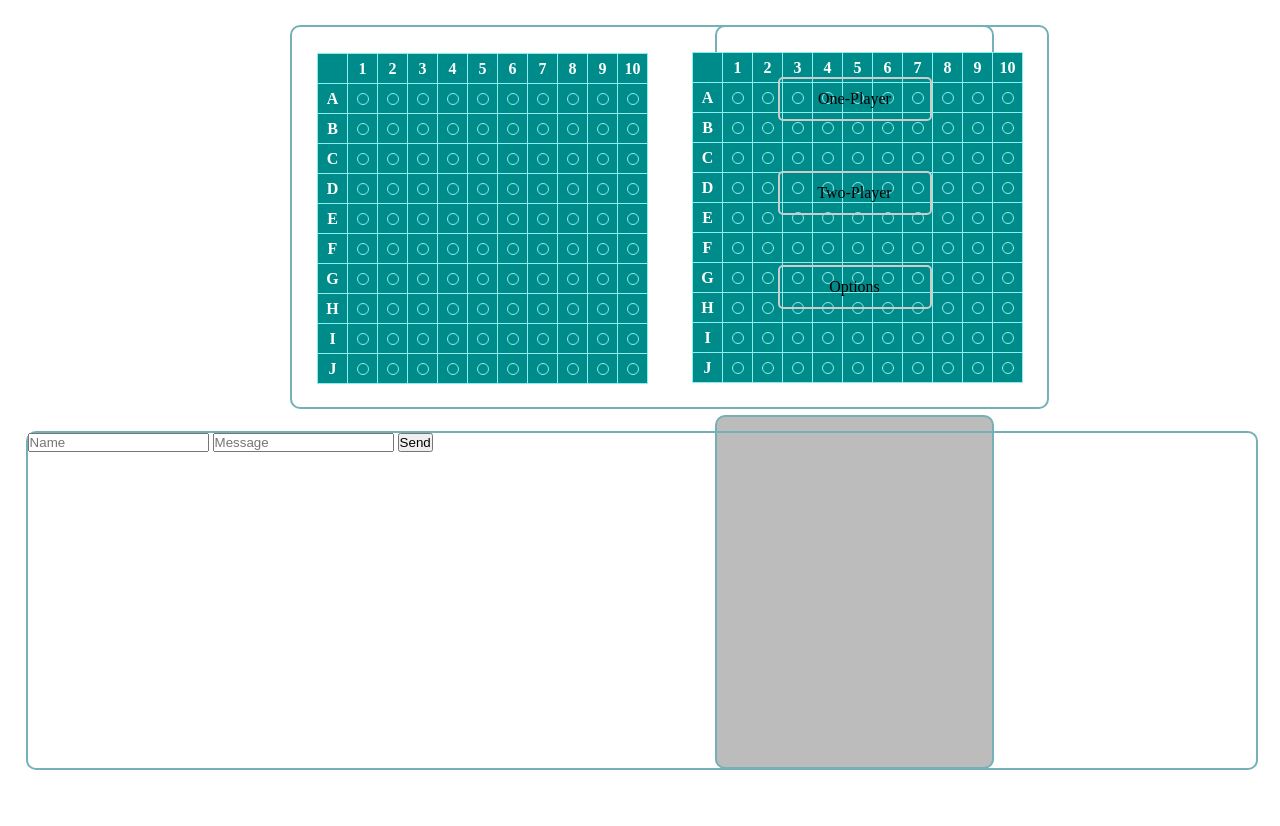
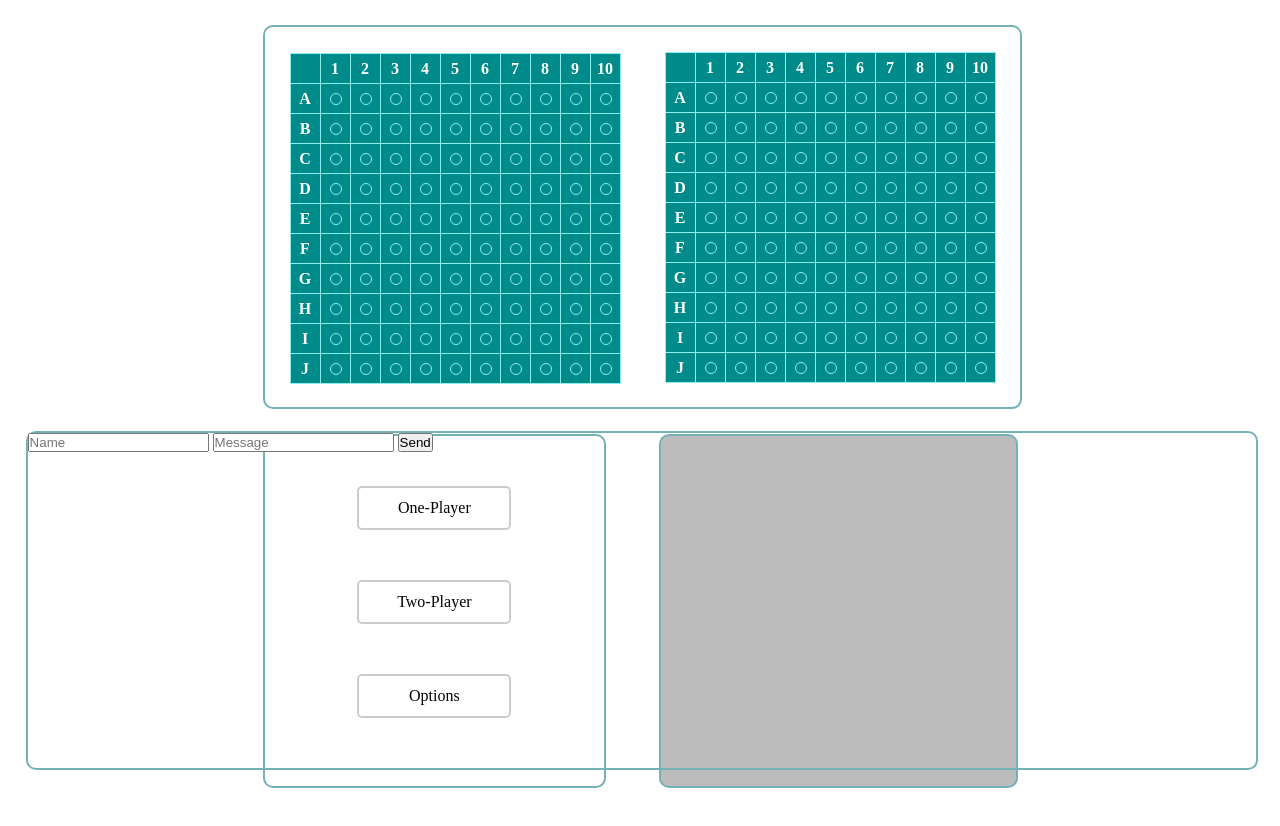
Before and after one commit to tmvorisek/BattleShip, a plain HTML site: page templates/index.html in a window 1280 px wide. Drawn offline with nearby package versions, Linux system fonts and the light colour scheme; files that its build step writes are made by us from their sources; no server answers; files whose address does not match are found by name.

Commit message:
Fixed major css errors and begun designing workable interface.

```diff
--- a/css/battleship.css
+++ b/css/battleship.css
@@ -25,14 +25,14 @@ html {
 }
 
 #main {
-  width: 700px;
+  width: 755px;
   height: 800px;
   margin: auto;
 
 }
 
 .board {
-  position: absolute;
+  /*position: absolute;*/
   width: 755px;
   height: 380px;
   margin: 25px auto;
@@ -132,14 +132,16 @@ html {
 
 
 .panel {
-  float: right;
-  width: 275px;
-  height: 740px;
-  margin-top: 25px;
+  /*float: right;*/
+  position: absolute;
+  width: 755px;
+  height: 275px;
+
+  /*margin-top: 25px;*/
 }
 
 .topPanel {
-  width: 275px;
+  width: 45%;
   height: 350px;
   border: 2px solid #73B1B7;
   border-radius: 10px;
@@ -151,12 +153,11 @@ html {
 }
 
 .console {
-  position: relative;
-  width: 275px;
+  /*position: relative;*/
+  width: 47%;
   height: 350px;
-  margin-top: 36px;
-  display: block;
-
+  display: inline;
+  float:right;
   background: rgba(144,144,144,0.6);
   border: 2px solid #73B1B7;
   border-radius: 10px;
```
Also changed, not shown: 6 other files.
